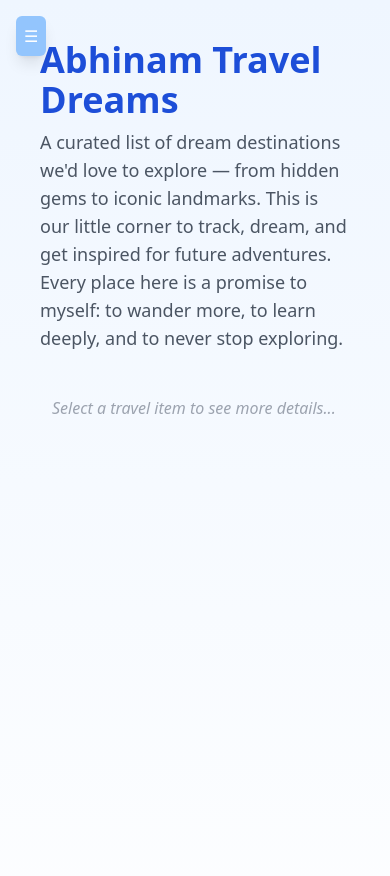
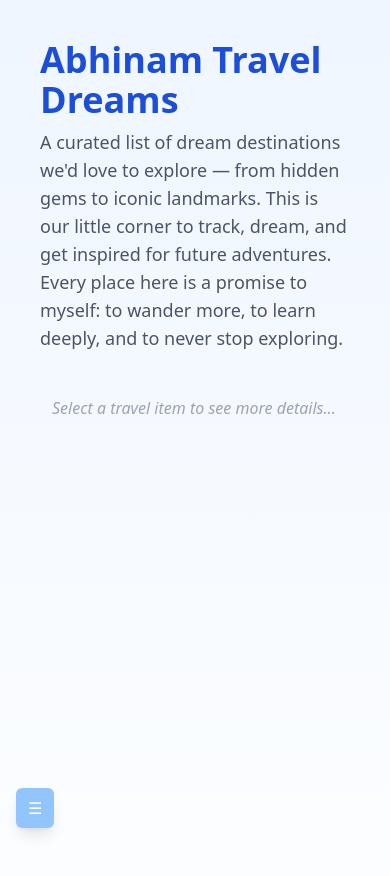
Before and after one commit to devAbnull/travel-site, a website: page index.html in a window 390 px wide. Drawn offline with nearby package versions, Linux system fonts and the light colour scheme.

Commit message:
move button below

```diff
--- a/index.html
+++ b/index.html
@@ -20,7 +20,7 @@
             myself: to wander more, to learn deeply, and to never stop exploring.
         </p>
 
-        <button id="menuToggle" class="sm:hidden fixed top-4 left-4 z-50 bg-blue-300 text-white p-2 rounded-md shadow-lg">
+        <button id="menuToggle" class="sm:hidden fixed bottom-4 left-4 z-50 bg-blue-300 text-white p-2 px-3 rounded-md shadow-lg">
             ☰
           </button>
 
```
